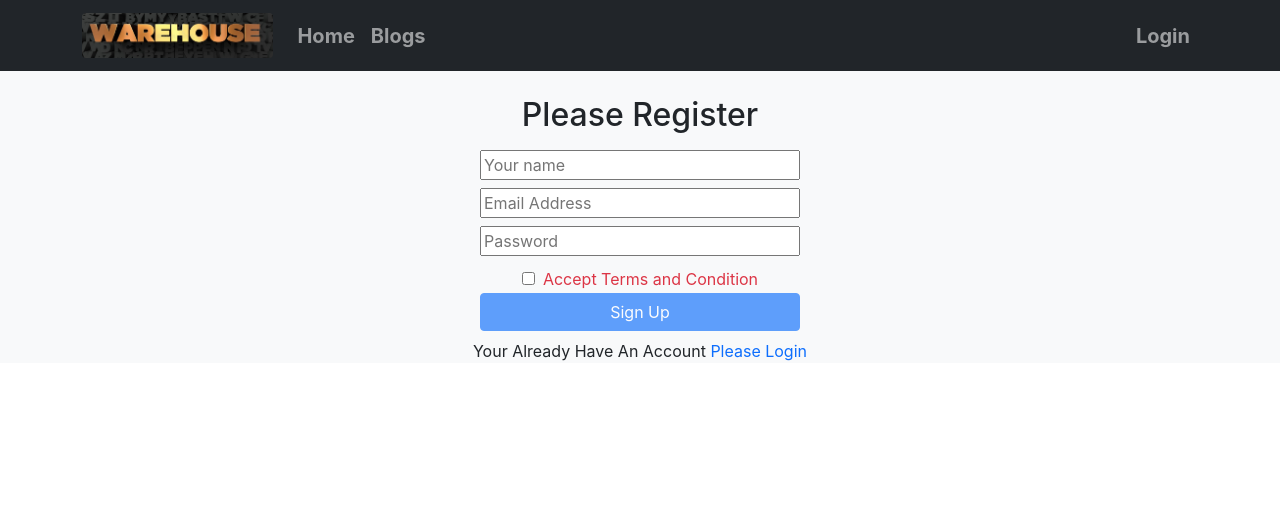
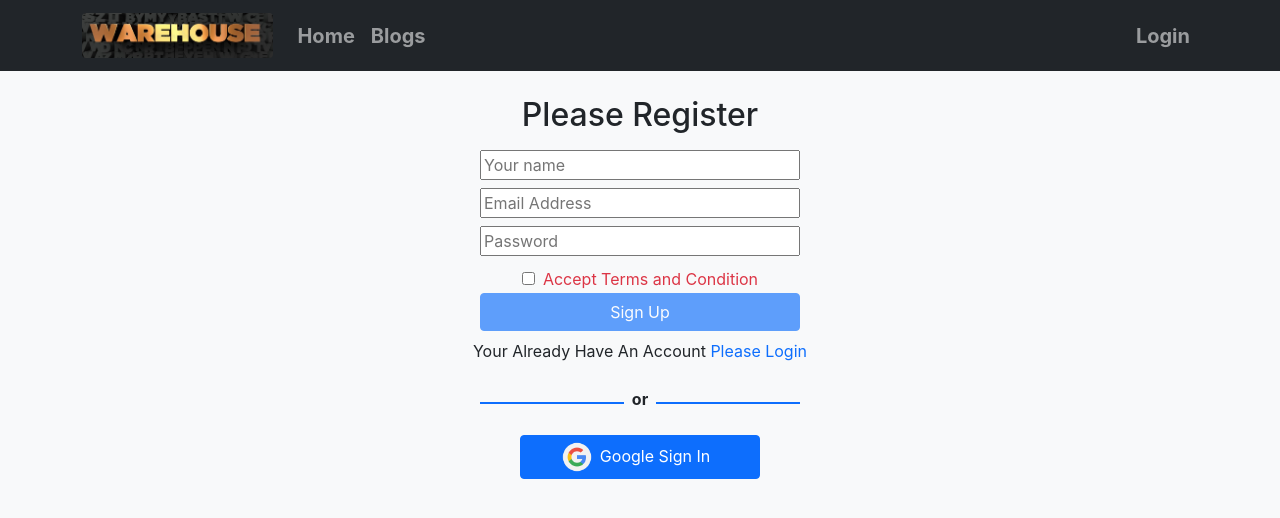
Before and after one commit to dipankar11137/warehouse-management-client-side, a React (Create React App) app: page /signup in a window 1280 px wide. Shown: the top 518 px of the page. Built offline with nearby package versions, Linux system fonts and the light colour scheme; no server answers.

Commit message:
update this

```diff
--- a/src/Components/Pages/Home/Product/Product.js
+++ b/src/Components/Pages/Home/Product/Product.js
@@ -2,7 +2,7 @@
 import { useNavigate } from 'react-router-dom';
 
 const Product = ({ product }) => {
-    const { name, price, quantity, supplierName, description, img } = product;
+    const { name, price, quantity, supplierName, description, img, date } = product;
 
     const navigate = useNavigate();
 
@@ -12,15 +12,16 @@
 
     return (
         <div className='col-12 col-lg-4 text-center mt-3'>
-            <div className='border rounded-3'>
-                <img className='pt-2' src={img} alt="" />
+            <div className=' border  rounded-3'>
+                <img className=' w-100' src={img} alt="" />
 
-                <div className='text-start ps-3'>
+                <div className='text-start ps-3 pt-2'>
                     <p><small>{description}</small></p>
                     <h3>Name : {name}</h3>
                     <h6>Quantity : {quantity}</h6>
                     <h6>Price : {price}</h6>
                     <h6>Supplier Name : {supplierName}</h6>
+                    <p>Input Date : {date}</p>
                 </div>
                 <button onClick={handleUpdate} className='w-100 rounded-3 p-1 fw-bold fs-5 btn btn-warning btn-hover-style'>Update Hare</button>
             </div>
--- a/src/Components/Pages/Home/ShowAllProducts/ShowAllProducts.js
+++ b/src/Components/Pages/Home/ShowAllProducts/ShowAllProducts.js
@@ -1,11 +1,13 @@
 import React from 'react';
 import useProducts from '../../../Hooks/useProducts';
+import Footer from '../../Shared/Footer/Footer';
 import Product from '../Product/Product';
 
 const ShowAllProducts = () => {
     const [products] = useProducts();
     return (
-        <div className='text-white mt-5 pt-4'>
+        <div>
+            <div className='container text-white mt-5 pt-4'>
                 <div className='mt-2'>
                     <h1 className='text-center'>SHOW ALL PRODUCTS</h1>
                     <div className='row mt-3 '>
@@ -16,6 +18,8 @@
                 </div>
 
             </div>
+            <Footer></Footer>
+        </div>
     );
 };
 
--- a/src/Components/Pages/Login/Login/Login.js
+++ b/src/Components/Pages/Login/Login/Login.js
@@ -8,6 +8,7 @@
 import auth from '../../../../firebase.init';
 import Footer from '../../Shared/Footer/Footer';
 import 'react-toastify/dist/ReactToastify.css';
+import SocialLogin from '../SocialLogin/SocialLogin';
 
 const Login = () => {
     const emailRef = useRef('');
@@ -42,6 +43,7 @@
 
         }
     }
+
 
     if (user) {
         navigator(from, { replace: true });
@@ -88,7 +90,7 @@
                     <p>New to warehouse ?<span className='text-primary ms-2' type="submit" onClick={navigateSignUp}> Please Register</span></p>
                     <p>Forget Password? <span className='text-primary' type="submit" onClick={resetPassword}>Reset Password</span></p>
                 </div>
-
+                <SocialLogin></SocialLogin>
             </div>
             <div className=' fixed-bottom'>
                 <Footer></Footer>
--- a/src/Components/Pages/Login/Login/SignUp/SignUp.js
+++ b/src/Components/Pages/Login/Login/SignUp/SignUp.js
@@ -5,6 +5,7 @@
 import { Helmet } from 'react-helmet-async';
 import { useNavigate } from 'react-router-dom';
 import auth from '../../../../../firebase.init';
+import SocialLogin from '../../SocialLogin/SocialLogin';
 
 const SignUp = () => {
     const [agree, setAgree] = useState(false);
@@ -60,7 +61,9 @@
                         value="Sign Up" />
                 </form>
                 <p>Your Already Have An Account <span className='text-primary mt-2' type="submit" onClick={navigateLogin} >Please Login</span></p>
-
+                <div className='w-25 mx-auto pb-5'>
+                    <SocialLogin></SocialLogin>
+                </div>
             </div>
 
         </div>
--- /dev/null
+++ b/src/Components/Pages/Login/SocialLogin/SocialLogin.js
@@ -0,0 +1,44 @@
+import React from 'react';
+import { useSignInWithGoogle } from 'react-firebase-hooks/auth';
+import { useNavigate } from 'react-router-dom';
+import auth from '../../../../firebase.init';
+import Loading from '../../Shared/Loading/Loading';
+import google from '../../../../Images/google.png'
+
+
+const SocialLogin = () => {
+    const [signInWithGoogle, user, loading, error] = useSignInWithGoogle(auth);
+    const navigator = useNavigate();
+    let errorElement;
+
+
+    if (error) {
+        errorElement = <p className='text-danger'>Error: {error?.message} </p>
+    }
+    if (loading) {
+        return <Loading></Loading>
+    }
+    if (user) {
+        navigator('/');
+    }
+    return (
+        <div>
+            <div className='d-flex align-items-center'>
+                <div style={{ height: '2px' }} className='bg-primary w-50'></div>
+                <p className='mt-2 px-2 fw-bold'>or</p>
+                <div style={{ height: '2px' }} className='bg-primary w-50'></div>
+            </div>
+            {errorElement}
+            <div className=''>
+                <button
+                    onClick={() => signInWithGoogle()}
+                    className='btn btn-primary w-75 d-block mx-auto my-2'>
+                    <img style={{ width: '30px' }} src={google} alt="" />
+                    <span className='px-2'>Google Sign In</span>
+                </button>
+            </div>
+        </div>
+    );
+};
+
+export default SocialLogin;
```
Also changed, not shown: public/products.json (+14 -7 lines), src/Images/google.png (added). Lines whose indentation alone changed are shown as unchanged.
